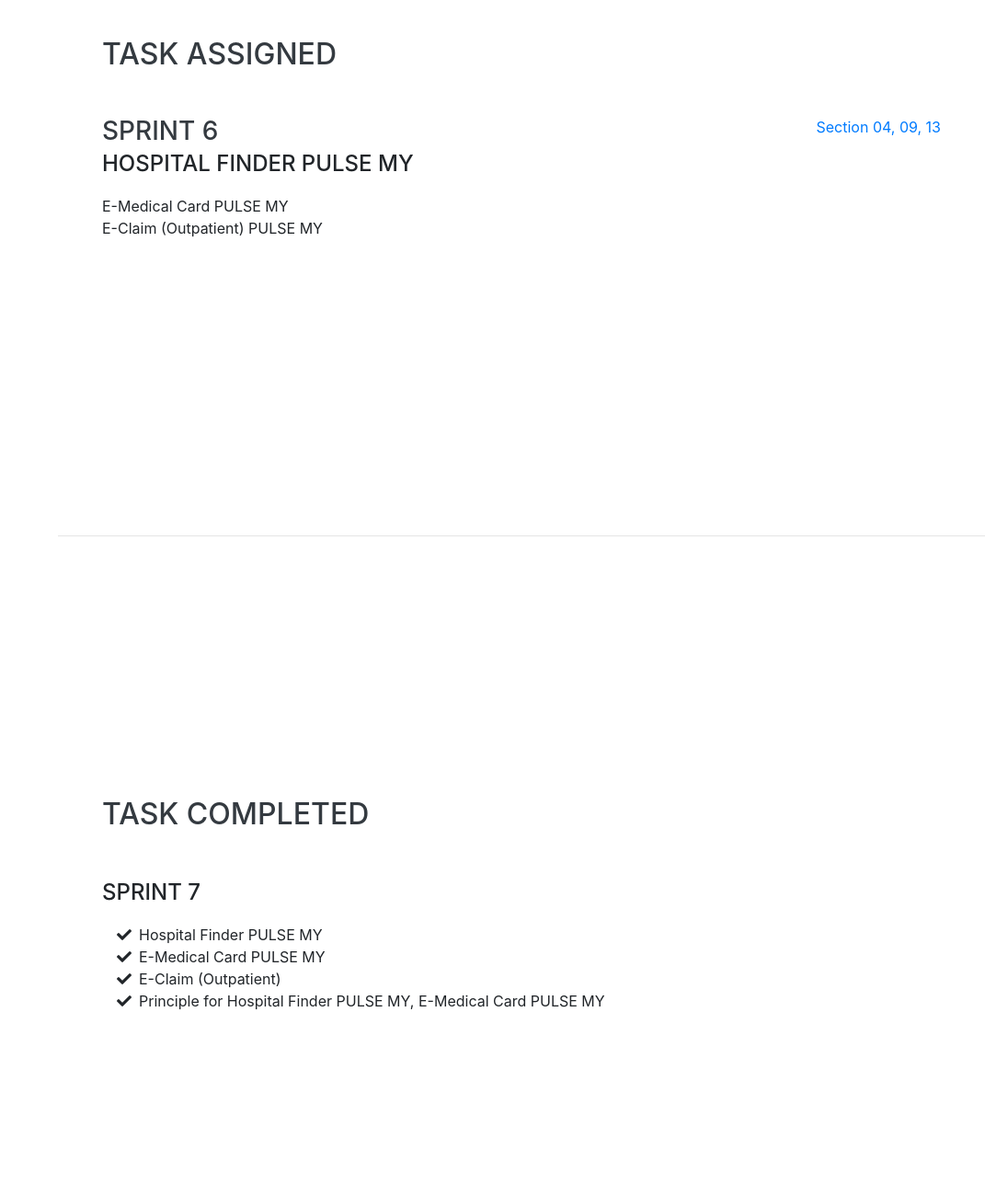
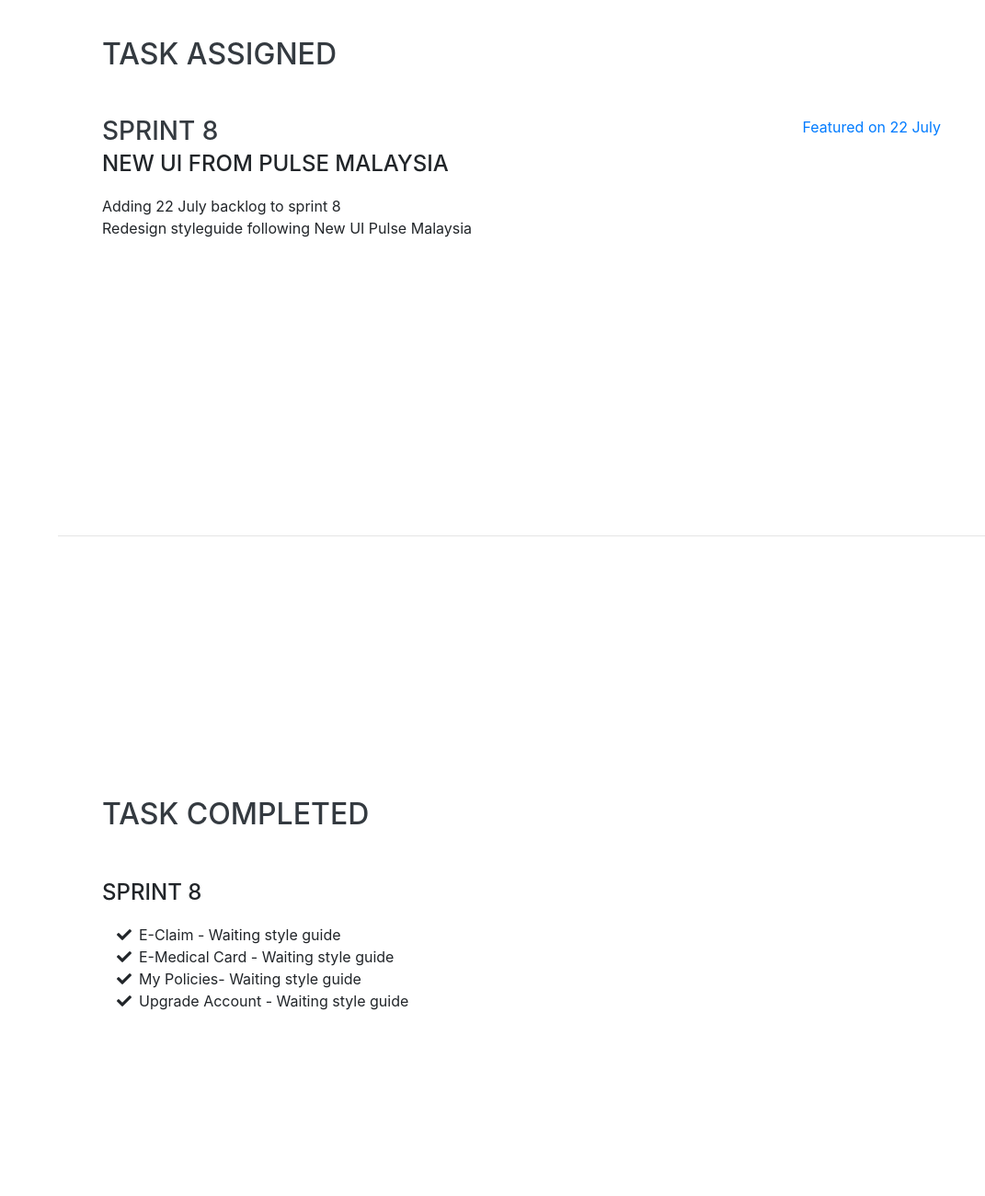
Before and after one commit to luckydhandy/luckydhandy.github.io, a website with bundled scripts: page index.html in a window 1280 px wide. Shown: the part 1820-3120 px from the top of the page at 92% size, without its empty margins (209-1280 px from the left). Built offline with nearby package versions, Linux system fonts and the light colour scheme; a web font is replaced by a local one.

Commit message:
Update index.html

```diff
--- a/index.html
+++ b/index.html
@@ -84,10 +84,10 @@
           <div class="resume-content">
             <h3 class="mb-0">PRUtopia / Pulse</h3>
             <div class="subheading mb-3">By Prudential</div>
-            <p>Sprint 7</p>
+            <p>Sprint 8</p>
           </div>
           <div class="resume-date text-md-right">
-            <span class="text-primary">17 May 2019</span>
+            <span class="text-primary">21 June 2019</span>
           </div>
         </div>
       </div>
@@ -101,13 +101,13 @@
 
         <div class="resume-item d-flex flex-column flex-md-row justify-content-between mb-5">
           <div class="resume-content">
-            <h3 class="mb-0">Sprint 6</h3>
-            <div class="subheading mb-3">Hospital Finder PULSE MY </div>
-            <div>E-Medical Card PULSE MY</div>
-            <p>E-Claim (Outpatient) PULSE MY</p>
+            <h3 class="mb-0">Sprint 8</h3>
+            <div class="subheading mb-3">New UI from Pulse Malaysia</div>
+            <div>Adding 22 July backlog to sprint 8</div>
+            <p>Redesign styleguide following New UI Pulse Malaysia</p>
           </div>
           <div class="resume-date text-md-right">
-            <span class="text-primary">Section 04, 09, 13</span>
+            <span class="text-primary">Featured on 22 July</span>
           </div>
         </div>
       </div>
@@ -118,20 +118,20 @@
     <section class="resume-section p-3 p-lg-5 d-flex align-items-center" id="taskcompleted">
       <div class="w-100">
         <h2 class="mb-5">Task Completed</h2>
-        <div class="subheading mb-3">Sprint 7</div>
+        <div class="subheading mb-3">Sprint 8</div>
         <ul class="fa-ul mb-0">
           <li>
             <i class="fa-li fa fa-check"></i>
-            Hospital Finder PULSE MY</li>
+            E-Claim - Waiting style guide</li>
           <li>
             <i class="fa-li fa fa-check"></i>
-            E-Medical Card PULSE MY</li>
+            E-Medical Card - Waiting style guide</li>
           <li>
             <i class="fa-li fa fa-check"></i>
-            E-Claim (Outpatient)</li>
+            My Policies- Waiting style guide</li>
           <li>
             <i class="fa-li fa fa-check"></i>
-            Principle for Hospital Finder PULSE MY, E-Medical Card PULSE MY</li>
+            Upgrade Account - Waiting style guide</li>
         </ul>
       </div>
     </section>
@@ -141,19 +141,19 @@
       <div class="w-100">
         <h2 class="mb-5">Plan for Next Day</h2>
         <p>Sprint 6</p>
-        <p class="mb-0">Prototyping for Hospital Finder PULSE MY, E-Medical Card PULSE MY, E-Claim (Outpatient) PULSE MY</p>
+        <p class="mb-0">Redesign for E-Claim PULSE MY, My Policies PULSE MY, Upgrade Account PULSE MY</p>
       </div>
     </section>
     <section class="resume-section p-3 p-lg-5 d-flex align-items-center" id="riskblockerquestion">
       <div class="w-100">
         <h2 class="mb-5">Risk / Blocker / Question</h2>
-        <p>-</p>
+        <p>Product ownner doesn't ready for their backlog</p>
       </div>
     </section>
       <section class="resume-section p-3 p-lg-5 d-flex align-items-center" id="leaveplanned">
       <div class="w-100">
         <h2 class="mb-5">Leave Planned</h2>
-        <p>31 May 2019</p>
+        <p>-</p>
       </div>
     </section>
 
@@ -165,7 +165,7 @@
         <ul class="fa-ul mb-0">
           <li>
             <i class="fa-li fa fa-heart text-warning"></i>
-            Thank Aleph kemarin dikirimin martabak.</li>
+            Thanks team Tri Ananda & Suryati Natalia</li>
         </ul>
       </div>
     </section>
```
